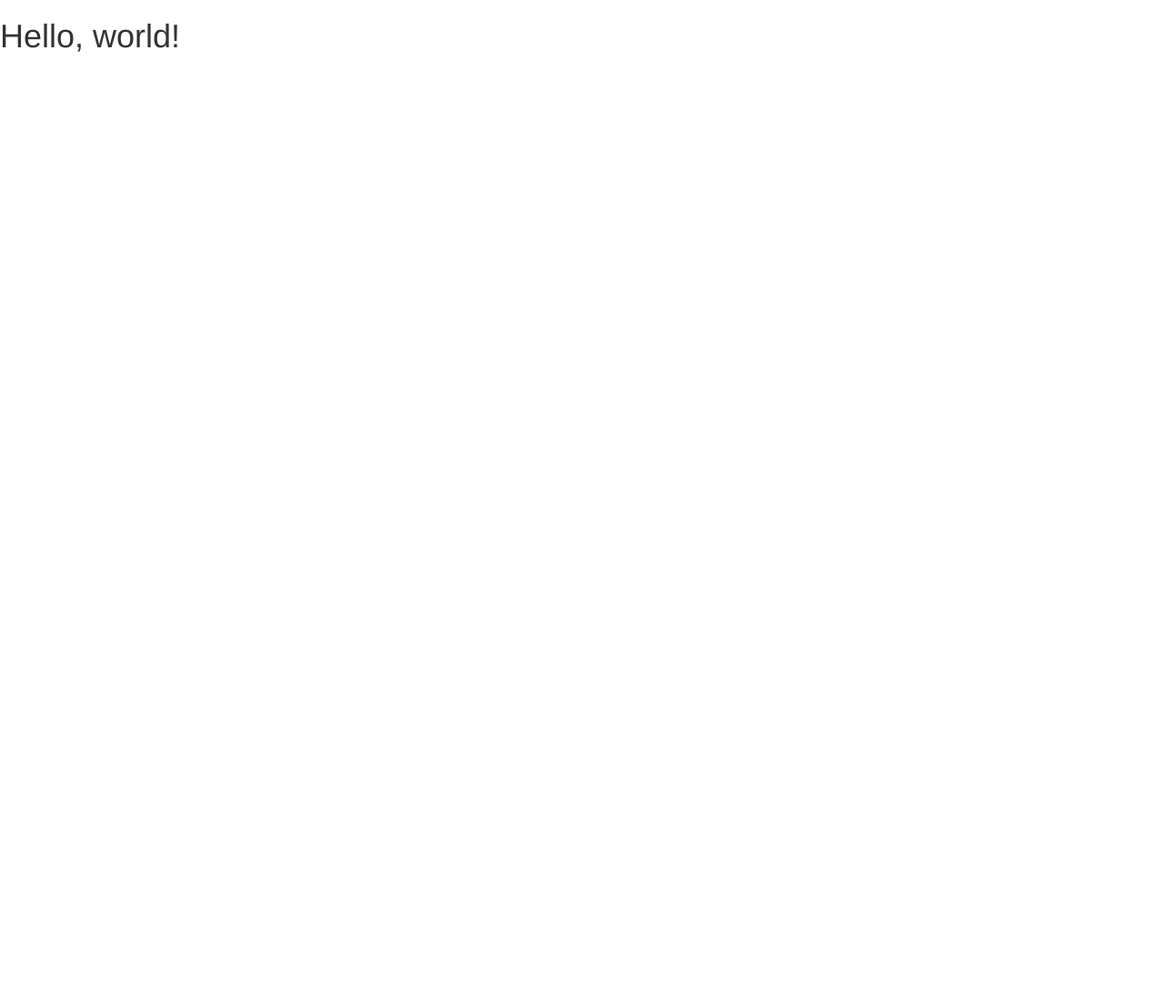
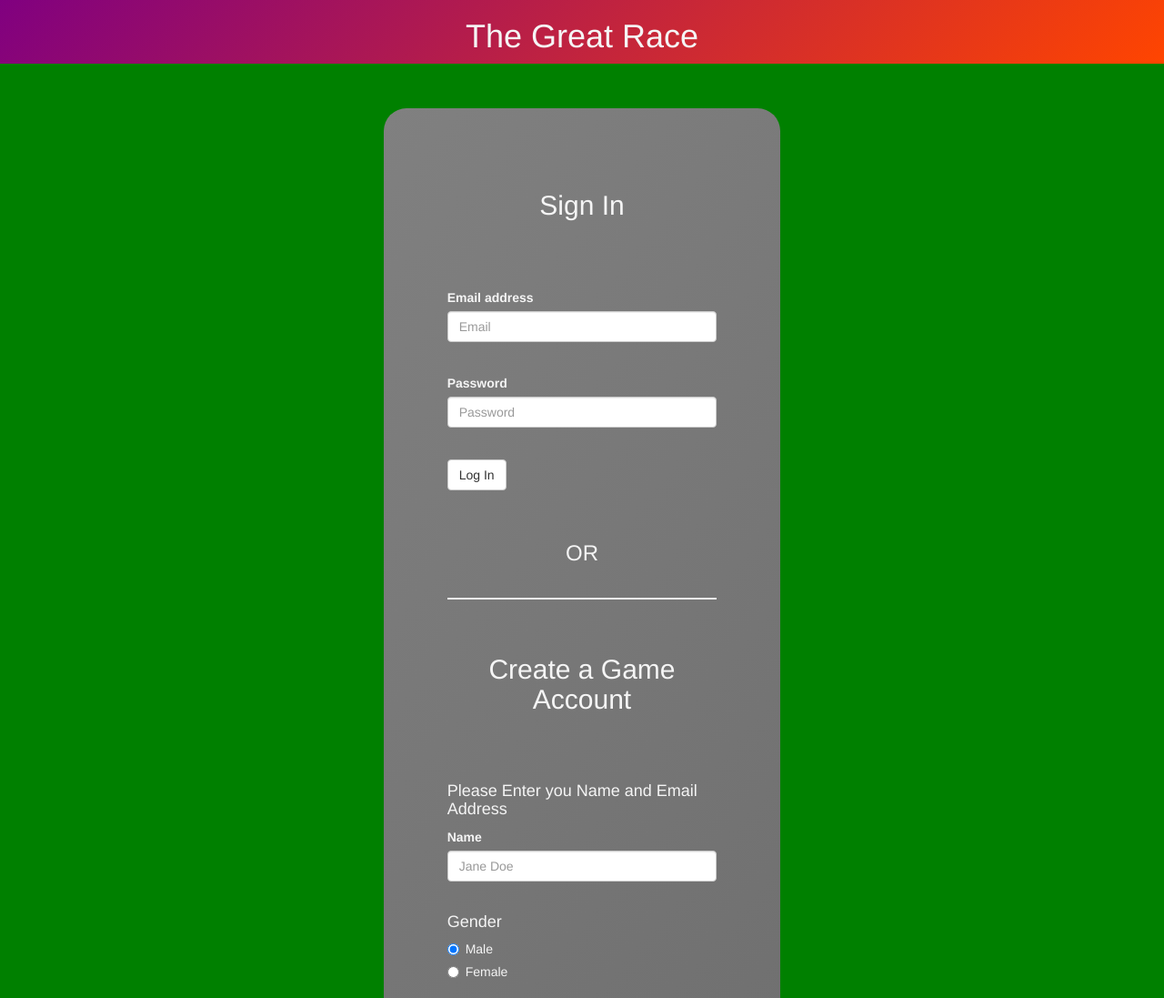
Before and after one commit to KalinBowden/TheGreatRace, a plain HTML site: page index.html in a window 1280 px wide. Shown: the top 1097 px of the page at 91% size. Before the commit the page ends 800 px from the top, so only its background shows below. Drawn offline with nearby package versions, Linux system fonts and the light colour scheme.

Commit message:
added form, needs validation and comments

```diff
--- a/index.html
+++ b/index.html
@@ -1,6 +1,7 @@
 <!DOCTYPE html>
 <html lang="en">
-  <head>
+
+<head>
     <meta charset="utf-8">
     <meta http-equiv="X-UA-Compatible" content="IE=edge">
     <meta name="viewport" content="width=device-width, initial-scale=1">
@@ -10,7 +11,6 @@
     <!--
     Dev:    Kalin Bowden
     Date:
-
      -->
 
     <!-- Bootstrap -->
@@ -24,13 +24,124 @@
       <script src="https://oss.maxcdn.com/html5shiv/3.7.3/html5shiv.min.js"></script>
       <script src="https://oss.maxcdn.com/respond/1.4.2/respond.min.js"></script>
     <![endif]-->
-  </head>
-  <body>
-    <h1>Hello, world!</h1>
+</head>
+
+<body>
+    <div class="container-fluid text-center">
+        <header>
+            <div class="row">
+                <div class="col-md-4"></div>
+                <div class="col-md-4">
+                    <h1>The Great Race</h1>
+                </div>
+                <div class="col-md-4"></div>
+            </div>
+        </header>
+
+        <!-- ============================================================================== -->
+
+        <!--  -->
+        <div>
+            <div class="row text-left">
+                <div class="col-md-4"></div>
+
+                <div class="col-md-4 formRow">
+
+                    <h2 class="text-center myForm-Quest">Sign In</h2>
+                    <form>
+                        <div class="form-group myForm-Quest">
+                            <label for="exampleInputEmail1">Email address</label>
+                            <input type="email" class="form-control" id="exampleInputEmail1" placeholder="Email">
+                        </div>
+                        <div class="form-group myForm-Quest">
+                            <label for="exampleInputPassword1">Password</label>
+                            <input type="password" class="form-control" id="exampleInputPassword1" placeholder="Password">
+                        </div>
+                        <button type="submit" class="btn btn-default">Log In</button>
+                    </form>
+
+
+                    <h3 class="text-center myForm-Quest formSep">OR</h3>
+
+
+                    <h2 class="text-center myForm-Quest">Create a Game Account</h2>
+
+                    <!--  -->
+                    <form class="for myForm">
+                        <h4>Please Enter you Name and Email Address</h4>
+                        <div class="form-group myForm-Quest">
+                            <label for="exampleInputName2">Name</label>
+                            <input type="text" class="form-control" id="exampleInputName2" placeholder="Jane Doe">
+                        </div>
+
+                        <h4>Gender</h4>
+                        <div class="radio">
+                            <label>
+                                <input type="radio" name="optionsRadios" id="optionsRadios1" value="option1" checked>
+                                Male
+                            </label>
+                        </div>
+                        <div class="radio myForm-Quest">
+                            <label>
+                                <input type="radio" name="optionsRadios" id="optionsRadios2" value="option2">
+                                Female
+                            </label>
+                        </div>
+
+                        <div class="form-group myForm-Quest">
+                            <label for="exampleInputEmail2">Email</label>
+                            <input type="email" class="form-control" id="exampleInputEmail2" placeholder="jane.doe@example.com">
+                        </div>
+
+                        <div class="form-group myForm-Quest">
+                            <label for="exampleInputEmail2">Verify Email</label>
+                            <input type="email" class="form-control" id="exampleInputEmail2" placeholder="jane.doe@example.com">
+                        </div>
+
+                        <div class="form-group myForm-Quest">
+                            <label for="exampleInputEmail2">Select a UserName</label>
+                            <input type="email" class="form-control" id="exampleInputEmail2" placeholder="jane.doe@example.com">
+                        </div>
+
+                        <h4>Create a Password</h4>
+                        <div class="form-group myForm-Quest">
+                            <label class="sr-only" for="exampleInputPassword3">Password</label>
+                            <input type="password" class="form-control" id="exampleInputPassword3" placeholder="Password">
+                        </div>
+
+                        <h4>Confirm Password</h4>
+                        <div class="form-group myForm-Quest">
+                            <label class="sr-only" for="exampleInputPassword3">Password</label>
+                            <input type="password" class="form-control" id="exampleInputPassword3" placeholder="Password">
+                        </div>
+
+                        <div class="checkbox myForm-Quest">
+                            <label>
+                                <input type="checkbox" value="">
+                                Yes, I want to recieve email from the Great Race.
+                            </label>
+                        </div>
+
+                        <div class="form-group myForm-Quest">
+                            <div class="">
+                                <button type="submit" class="btn btn-default">Create Account</button>
+                            </div>
+                        </div>
+
+                    </form>
+                </div>
+                <div class="col-md-4"></div>
+            </div>
+        </div>
+
+
+
+    </div>
 
     <!-- jQuery (necessary for Bootstrap's JavaScript plugins) -->
     <script src="https://ajax.googleapis.com/ajax/libs/jquery/1.12.4/jquery.min.js"></script>
     <!-- Include all compiled plugins (below), or include individual files as needed -->
     <script src="js/bootstrap.min.js"></script>
-  </body>
+</body>
+
 </html>
--- a/styles.css
+++ b/styles.css
@@ -1,4 +1,38 @@
-/*
+    /*
 Dev     Kalin Bowden
 Date:
 */
+
+    body {
+        background-color: green;
+        margin: 0;
+        color: whitesmoke;
+    }
+
+    .container-fluid {
+        padding: 0;
+    }
+
+    header {
+        background: linear-gradient(135deg, purple, orangered);
+    }
+
+    .formRow {
+        margin-top: 3.5em;
+        padding: 5em;
+        background: linear-gradient(130deg, gray, dimgray);
+        border-radius: 25px;
+    }
+
+    .myForm {}
+
+    .myForm-Quest {
+        margin-bottom: 2.5em;
+    }
+
+    .formSep {
+        border-bottom-color: lightgray, black;
+        border-bottom-style: inset;
+        border-bottom-width: .1em;
+        padding: 1.5em;
+    }
```
